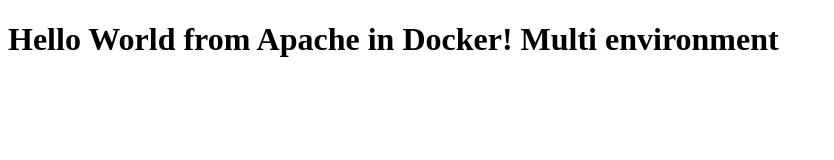
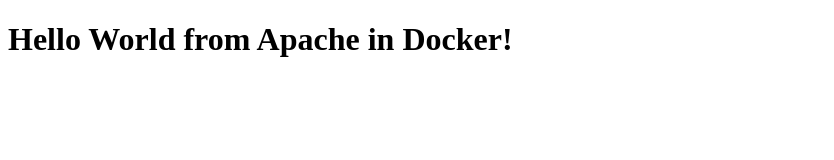
Before and after one commit to etorralba/aws-docker-infra-terraform, a plain HTML site: page index.html in a window 1280 px wide. Shown: the whole page, without its empty margins (0-834 px from the left). Drawn offline with Linux system fonts and the light colour scheme.

Commit message:
💎 style: updated index.html

```diff
--- a/index.html
+++ b/index.html
@@ -6,6 +6,6 @@
     <title>Hello World</title>
 </head>
 <body>
-    <h1>Hello World from Apache in Docker! Multi environment</h1>
+    <h1>Hello World from Apache in Docker!</h1>
 </body>
 </html>
```
